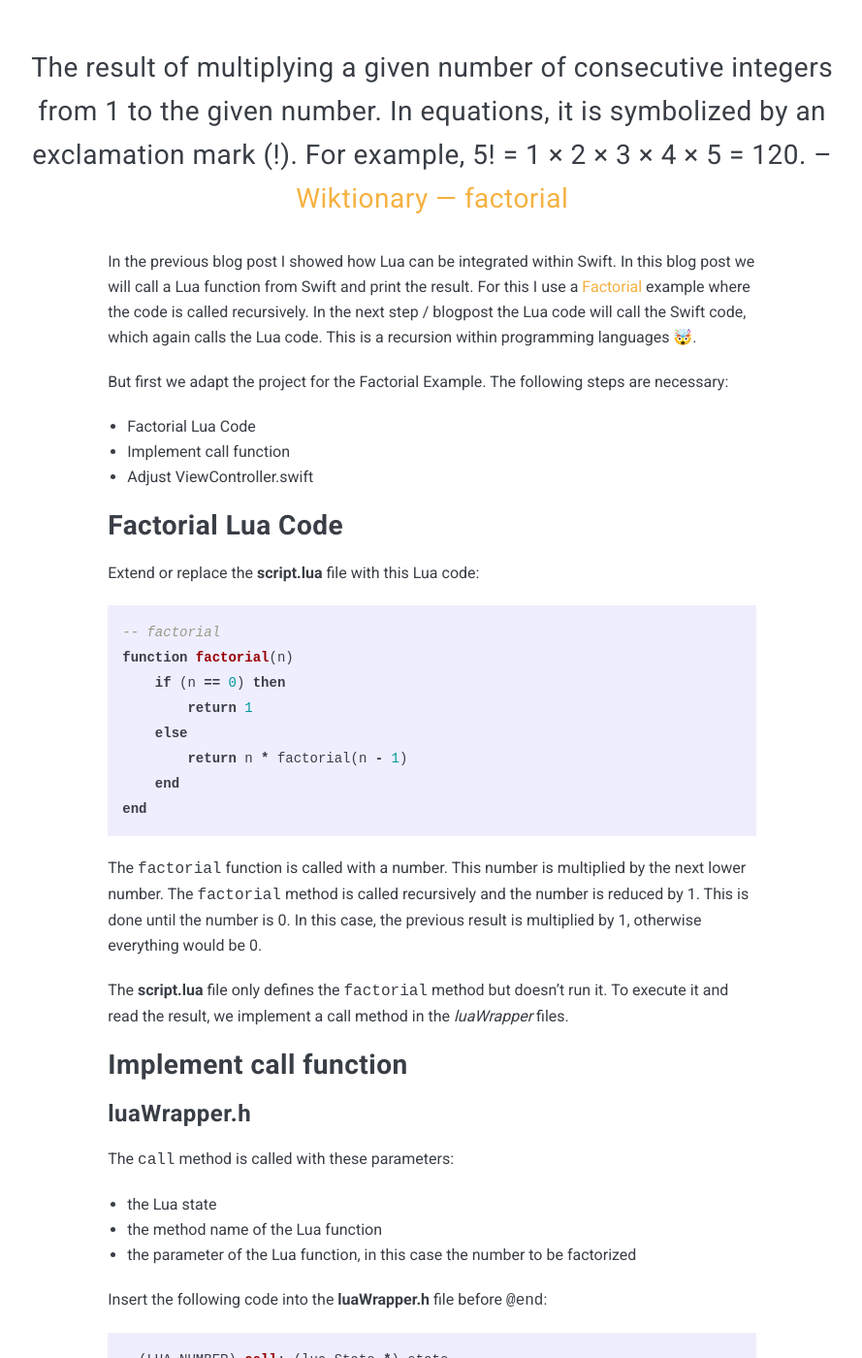
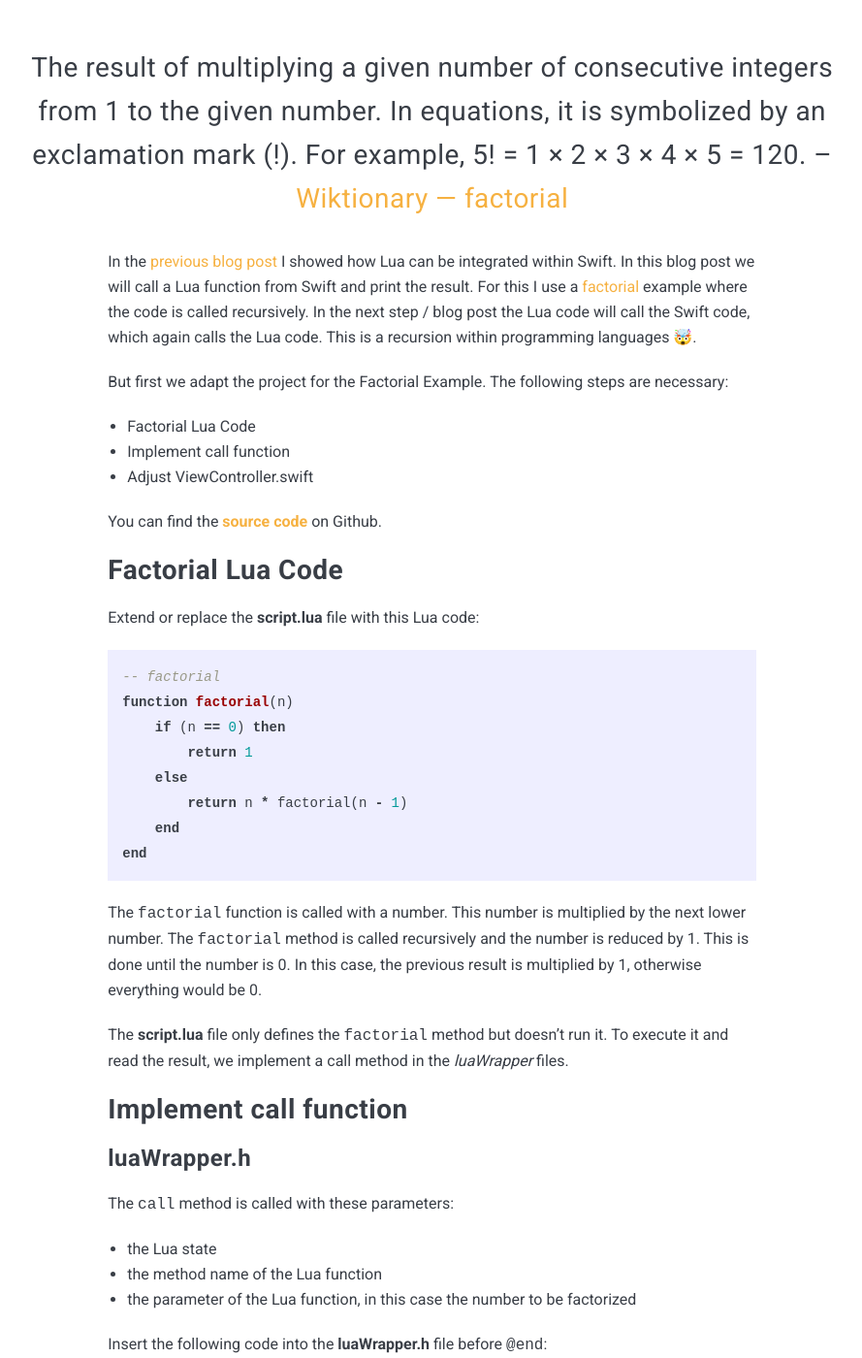
Before and after one commit to choas/choas.github.io, a Jekyll site: the page built from _posts/2019-12-29-factorial-calculation-with-lua-and-swift.md, in a window 1280 px wide and 1400 px high, scrolled down 1176 px. Shown: the whole window at 97% size, without its empty margins (146-1035 px from the left). Built offline with Jekyll 4.4.1, drawn with Linux system fonts in a browser that asks for light colours; nearby versions of some CDN libraries; some of the changed text lies outside the part shown.

Commit message:
link blog post and source code

```diff
--- a/_posts/2019-12-29-factorial-calculation-with-lua-and-swift.md
+++ b/_posts/2019-12-29-factorial-calculation-with-lua-and-swift.md
@@ -9,13 +9,15 @@ tags: factorial-calculation lua
 
 > The result of multiplying a given number of consecutive integers from 1 to the given number. In equations, it is symbolized by an exclamation mark (!). For example, 5! = 1 × 2 × 3 × 4 × 5 = 120. -- [Wiktionary — factorial](https://en.wiktionary.org/wiki/factorial)
 
-In the previous blog post I showed how Lua can be integrated within Swift. In this blog post we will call a Lua function from Swift and print the result. For this I use a [Factorial](https://en.wikipedia.org/wiki/Factorial) example where the code is called recursively. In the next step / blogpost the Lua code will call the Swift code, which again calls the Lua code. This is a recursion within programming languages 🤯.
+In the [previous blog post](/2019/12/27/lua-and-swift-in-ios/) I showed how Lua can be integrated within Swift. In this blog post we will call a Lua function from Swift and print the result. For this I use a [factorial](https://en.wikipedia.org/wiki/Factorial) example where the code is called recursively. In the next step / blog post the Lua code will call the Swift code, which again calls the Lua code. This is a recursion within programming languages 🤯.
 
 But first we adapt the project for the Factorial Example. The following steps are necessary:
 
 - Factorial Lua Code
 - Implement call function
 - Adjust ViewController.swift
+
+You can find the __[source code](https://github.com/choas/LuaSwift/tree/master/LuaSwiftFactorial)__ on Github.
 
 ## Factorial Lua Code
 
@@ -56,7 +58,7 @@ Insert the following code into the __luaWrapper.h__ file before `@end`:
 
 ### luaWrapper.m
 
-If the `call` method is called with a state, then this state is used, otherwise the internal state. This is necessary for the next blogpost.
+If the `call` method is called with a state, then this state is used, otherwise the internal state. This is necessary for the next blog post.
 
 `lua_getglobal` sets the Lua function name on the stack, just like the `lua_pushnumber` method which sets the parameter. The `lua_pcall` method (see [lua\_pacall](https://www.lua.org/manual/5.3/manual.html#lua_call)) reads the parameter and function name and executes the Lua function. The result is written to the stack. The parameters in the `lua_pcall` method are the state, the number of passed parameters, the number of return values and a stack index in case of an error.
 
@@ -99,6 +101,8 @@ print(result)
 
 The `call` method — defined in the luaWrapper files — is called with the function name of the Lua function and the value which will be factorized. At the end the result is printed.
 
+For this example the factorial of 100! is 9.33262154439441e+157.
+
 ## Next
 
 In this example I have shown how to call a Lua function in Swift and read the result. In the next blog post I show how to register a Swift function so that it can be used by Lua. Since we use a recursive function, I thought a recursion inside Lua and Swift might be interesting.
```
Also changed, not shown: _posts/2019-12-27-lua-and-swift-in-ios.md (+3 -3 lines).
